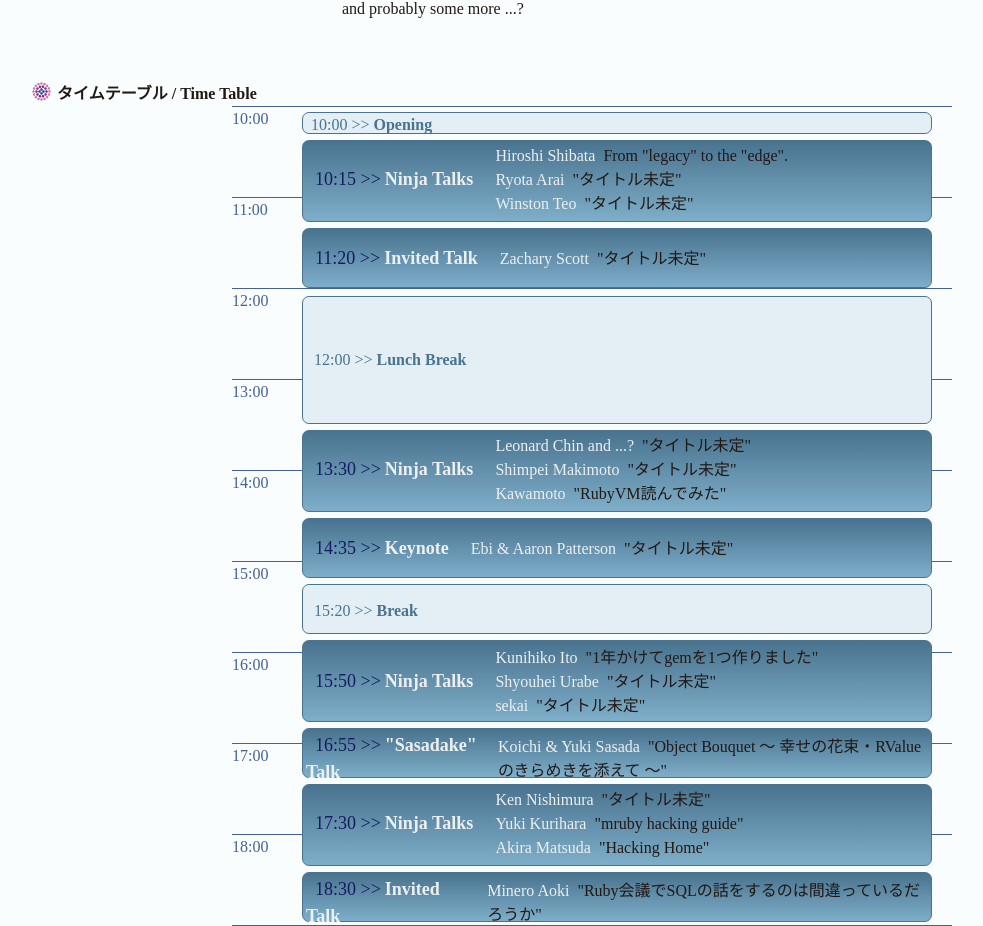
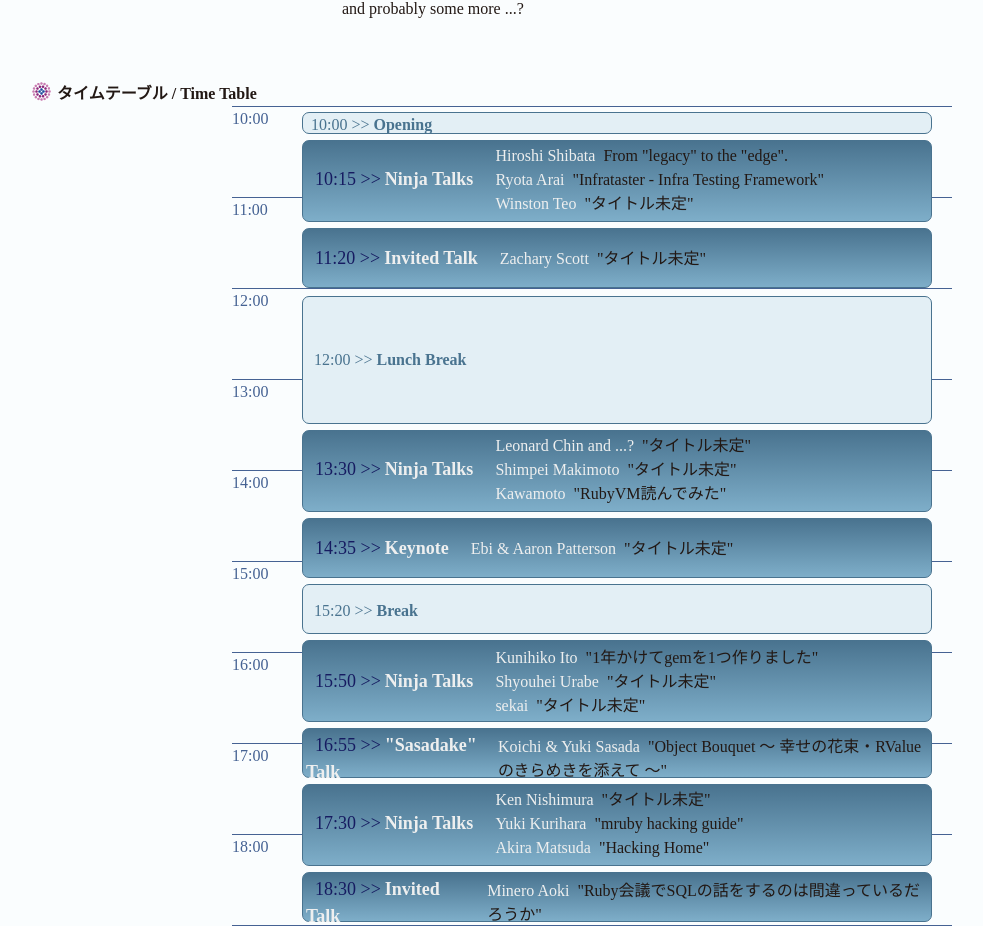
Before and after one commit to asakusarb/oedo04, a plain HTML site: page public/index.html in a window 1280 px wide. Shown: the part 2555-3481 px from the top of the page, without its empty margins (158-1141 px from the left). Drawn offline with Linux system fonts and the light colour scheme.

Commit message:
Add a title of @ryot_a_rai's talk.

```diff
--- a/public/index.html
+++ b/public/index.html
@@ -151,7 +151,7 @@
 <td>
 <div>
   <span class="speakers_name">Hiroshi Shibata</span>From "legacy" to the "edge".<br>
-  <span class="speakers_name">Ryota Arai</span>"タイトル未定"<br>
+  <span class="speakers_name">Ryota Arai</span>"Infrataster - Infra Testing Framework"<br>
   <span class="speakers_name">Winston Teo</span>"タイトル未定"<br>
 </div>
 </td>
```
